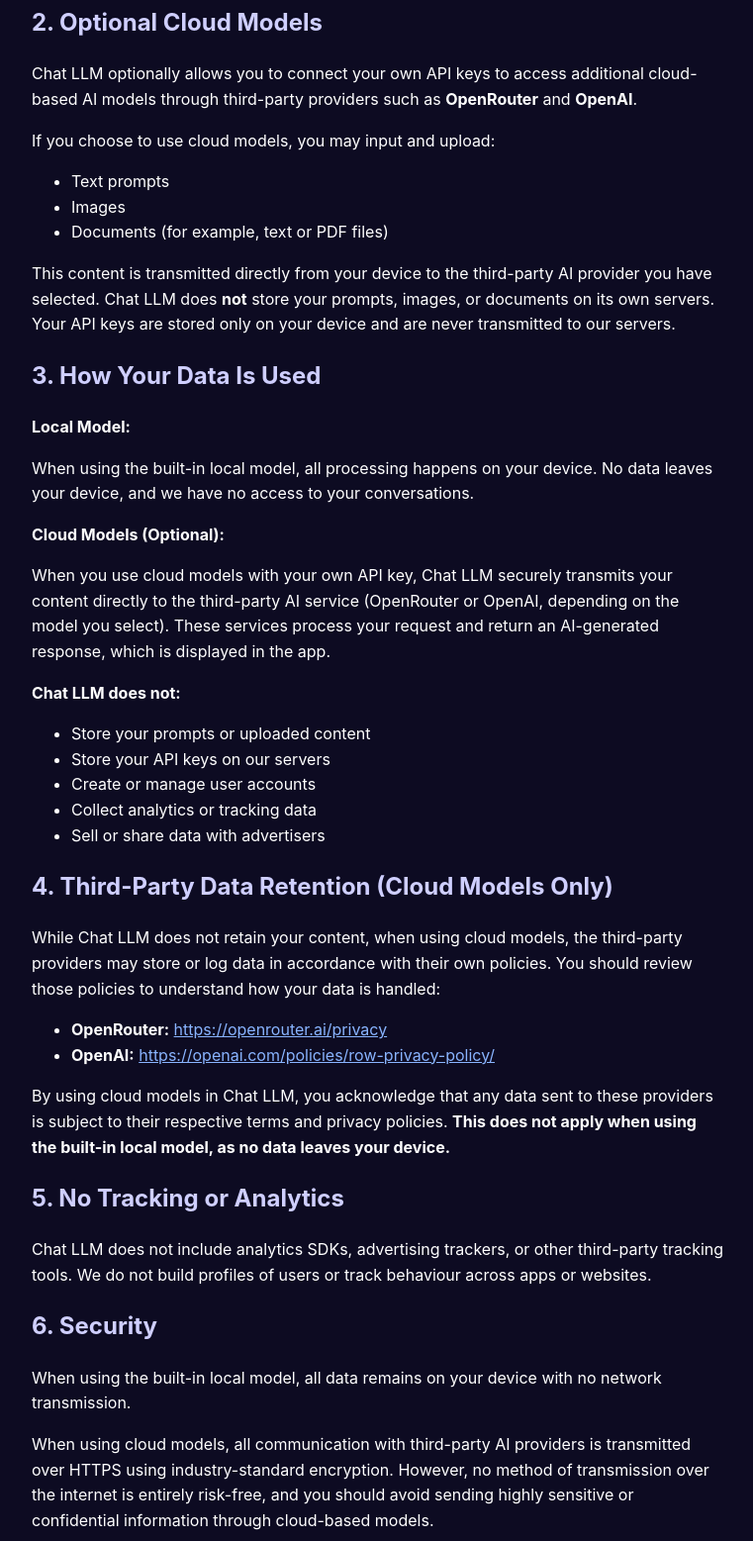
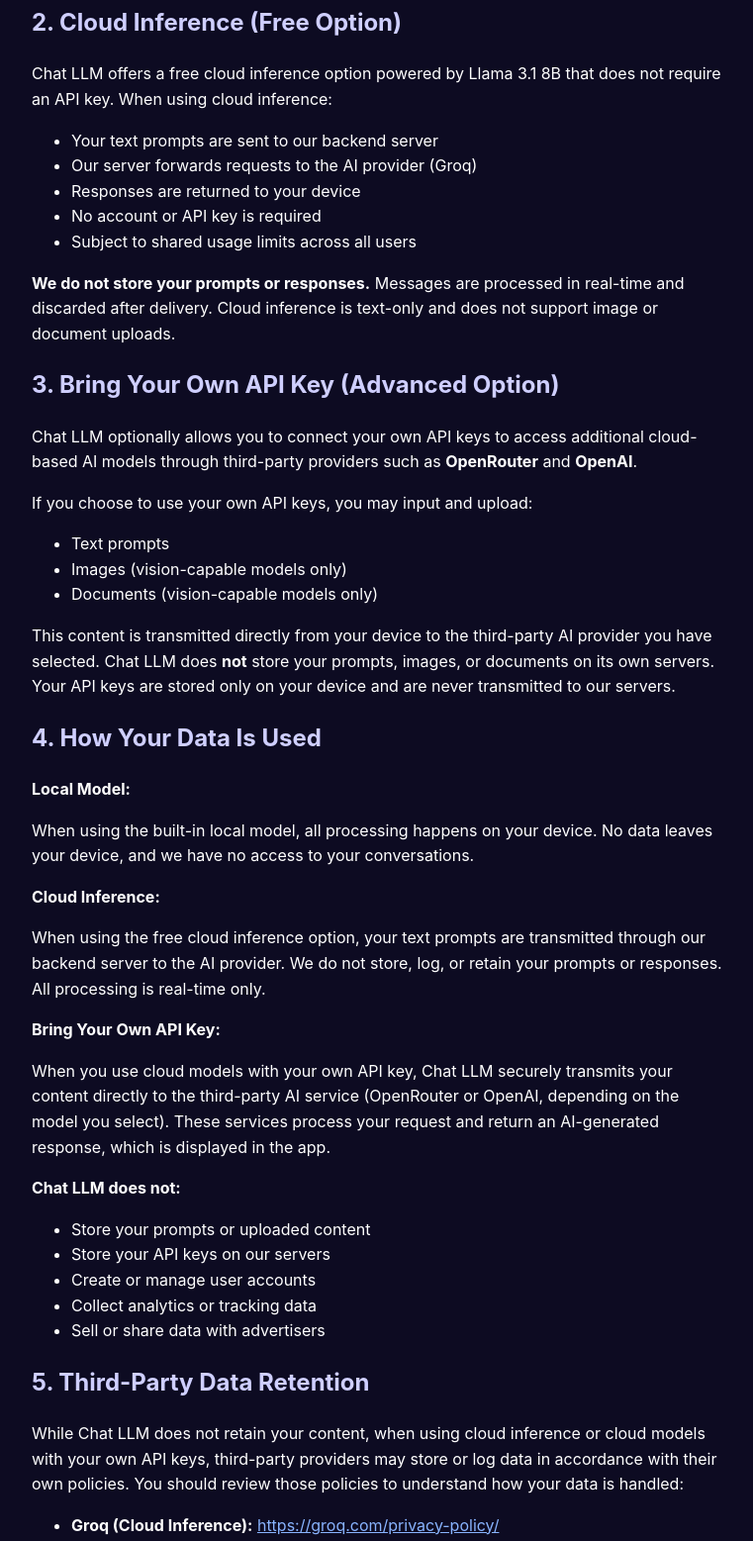
Before and after one commit to ferrraridave-coder/chat-llm-support, a plain HTML site: page privacy-policy.html in a window 1280 px wide. Shown: the part 656-2213 px from the top of the page at 99% size, without its empty margins (258-1019 px from the left). Drawn offline with Linux system fonts and the light colour scheme.

Commit message:
Update privacy-policy.html

```diff
--- a/privacy-policy.html
+++ b/privacy-policy.html
@@ -24,7 +24,7 @@
 </head>
 <body>
 <h1>Privacy Policy for Chat LLM</h1>
-<p><strong>Last updated: 18 December 2025</strong></p>
+<p><strong>Last updated: 23 December 2025</strong></p>
 <p>
 Chat LLM is developed and maintained by <strong>David Picknell</strong> ("we", "us", "our").
 This Privacy Policy explains how the app handles your data and what information is transmitted
@@ -52,18 +52,35 @@ When using the local model:
 <strong>We do not have access to any conversations you have with the local model.</strong>
 </p>
 
-<h2>2. Optional Cloud Models</h2>
+<h2>2. Cloud Inference (Free Option)</h2>
+<p>
+Chat LLM offers a free cloud inference option powered by Llama 3.1 8B that does not require an API key.
+When using cloud inference:
+</p>
+<ul>
+    <li>Your text prompts are sent to our backend server</li>
+    <li>Our server forwards requests to the AI provider (Groq)</li>
+    <li>Responses are returned to your device</li>
+    <li>No account or API key is required</li>
+    <li>Subject to shared usage limits across all users</li>
+</ul>
+<p>
+<strong>We do not store your prompts or responses.</strong> Messages are processed in real-time and discarded after delivery.
+Cloud inference is text-only and does not support image or document uploads.
+</p>
+
+<h2>3. Bring Your Own API Key (Advanced Option)</h2>
 <p>
 Chat LLM optionally allows you to connect your own API keys to access additional cloud-based AI models
 through third-party providers such as <strong>OpenRouter</strong> and <strong>OpenAI</strong>.
 </p>
 <p>
-If you choose to use cloud models, you may input and upload:
+If you choose to use your own API keys, you may input and upload:
 </p>
 <ul>
     <li>Text prompts</li>
-    <li>Images</li>
-    <li>Documents (for example, text or PDF files)</li>
+    <li>Images (vision-capable models only)</li>
+    <li>Documents (vision-capable models only)</li>
 </ul>
 <p>
 This content is transmitted directly from your device to the third-party AI provider you have selected.
@@ -71,14 +88,20 @@ Chat LLM does <strong>not</strong> store your prompts, images, or documents on i
 Your API keys are stored only on your device and are never transmitted to our servers.
 </p>
 
-<h2>3. How Your Data Is Used</h2>
+<h2>4. How Your Data Is Used</h2>
 <p><strong>Local Model:</strong></p>
 <p>
 When using the built-in local model, all processing happens on your device. No data leaves your device,
 and we have no access to your conversations.
 </p>
 
-<p><strong>Cloud Models (Optional):</strong></p>
+<p><strong>Cloud Inference:</strong></p>
+<p>
+When using the free cloud inference option, your text prompts are transmitted through our backend server
+to the AI provider. We do not store, log, or retain your prompts or responses. All processing is real-time only.
+</p>
+
+<p><strong>Bring Your Own API Key:</strong></p>
 <p>
 When you use cloud models with your own API key, Chat LLM securely transmits your content directly to
 the third-party AI service (OpenRouter or OpenAI, depending on the model you select).
@@ -94,39 +117,40 @@ These services process your request and return an AI-generated response, which i
     <li>Sell or share data with advertisers</li>
 </ul>
 
-<h2>4. Third-Party Data Retention (Cloud Models Only)</h2>
+<h2>5. Third-Party Data Retention</h2>
 <p>
-While Chat LLM does not retain your content, when using cloud models, the third-party providers
-may store or log data in accordance with their own policies. You should review those policies to
-understand how your data is handled:
+While Chat LLM does not retain your content, when using cloud inference or cloud models with your own API keys,
+third-party providers may store or log data in accordance with their own policies. You should review those policies
+to understand how your data is handled:
 </p>
 <ul>
+    <li><strong>Groq (Cloud Inference):</strong> <a href="https://groq.com/privacy-policy/">https://groq.com/privacy-policy/</a></li>
     <li><strong>OpenRouter:</strong> <a href="https://openrouter.ai/privacy">https://openrouter.ai/privacy</a></li>
     <li><strong>OpenAI:</strong> <a href="https://openai.com/policies/row-privacy-policy/">https://openai.com/policies/row-privacy-policy/</a></li>
 </ul>
 <p>
-By using cloud models in Chat LLM, you acknowledge that any data sent to these providers is subject to their
-respective terms and privacy policies. <strong>This does not apply when using the built-in local model,
+By using cloud inference or cloud models in Chat LLM, you acknowledge that any data sent to these providers is subject
+to their respective terms and privacy policies. <strong>This does not apply when using the built-in local model,
 as no data leaves your device.</strong>
 </p>
 
-<h2>5. No Tracking or Analytics</h2>
+<h2>6. No Tracking or Analytics</h2>
 <p>
 Chat LLM does not include analytics SDKs, advertising trackers, or other third-party tracking tools.
 We do not build profiles of users or track behaviour across apps or websites.
 </p>
 
-<h2>6. Security</h2>
+<h2>7. Security</h2>
 <p>
 When using the built-in local model, all data remains on your device with no network transmission.
 </p>
 <p>
-When using cloud models, all communication with third-party AI providers is transmitted over HTTPS using
-industry-standard encryption. However, no method of transmission over the internet is entirely risk-free,
-and you should avoid sending highly sensitive or confidential information through cloud-based models.
+When using cloud inference or cloud models with your own API keys, all communication with AI providers is transmitted
+over HTTPS using industry-standard encryption. However, no method of transmission over the internet is entirely risk-free,
+and you should avoid sending highly sensitive or confidential information through cloud-based services.
 </p>
 
-<h2>7. Your Rights</h2>
+<h2>8. Your Rights</h2>
 <p>
 Because Chat LLM does not store personal data or content on our servers, there is no user data held by us
 to access, export, or delete. Conversations with the local model are stored only on your device and can be
@@ -134,13 +158,13 @@ deleted through the app's interface. Any data sent to third-party cloud provider
 to their policies, and you would need to contact them directly where applicable.
 </p>
 
-<h2>8. Contact</h2>
+<h2>9. Contact</h2>
 <p>
 If you have any questions or concerns about this Privacy Policy, please contact:<br>
 <strong>Email:</strong> <a href="mailto:ferrraridave@icloud.com">ferrraridave@icloud.com</a>
 </p>
 
-<h2>9. Changes to This Policy</h2>
+<h2>10. Changes to This Policy</h2>
 <p>
 We may update this Privacy Policy from time to time. The latest version will always be available on
 this page. Continued use of Chat LLM after changes are posted means you accept the updated Policy.
```
